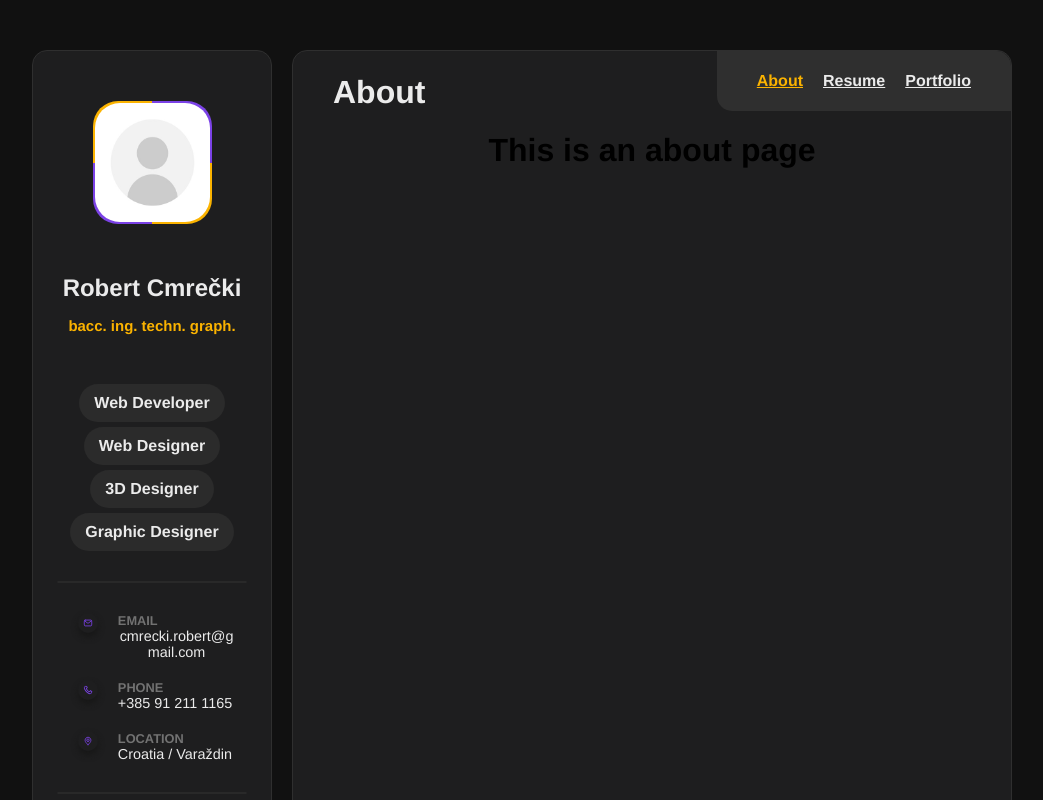
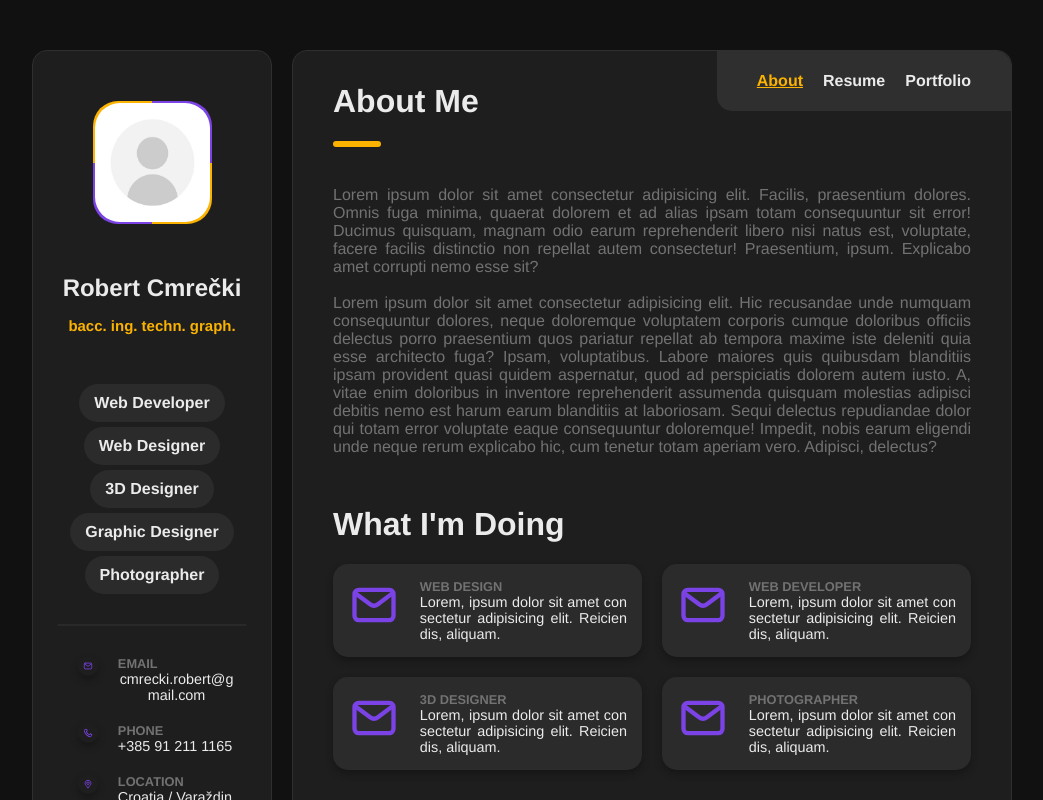
Before and after one commit to Bicarobi/vue-portfolio-old, a Vue app: page / in a window 1280 px wide. Shown: the top 800 px of the page, without its empty margins (118-1161 px from the left). Built offline with nearby package versions, Linux system fonts and the light colour scheme.

Commit message:
Added cards to About me

```diff
--- a/src/App.vue
+++ b/src/App.vue
@@ -13,6 +13,9 @@
 						<router-link to="/">About</router-link>
 						<router-link :to="{ name: 'resume' }">Resume</router-link>
 						<router-link :to="{ name: 'portfolio' }">Portfolio</router-link>
+					</div>
+					<div class="nav-grid-bottom-side">
+						<hr class="nav-line" />
 					</div>
 				</div>
 			</nav>
@@ -76,11 +79,19 @@ export default {
 	background-color: #2f2f2f;
 }
 
+#app nav .nav-grid-bottom-side {
+	grid-area: bottom-side;
+	width: 100%;
+	padding-left: 40px;
+}
+
 #app nav .nav-grid-container {
 	display: grid;
 	grid-template-columns: 50% 50%;
-	grid-template-rows: auto;
-	grid-template-areas: "left-side right-side";
+	grid-template-rows: auto 75px;
+	grid-template-areas:
+		"left-side right-side"
+		"bottom-side bottom-side";
 	justify-items: end;
 }
 
@@ -89,15 +100,25 @@ export default {
 	color: #ebebeb;
 	text-transform: capitalize;
 	font-weight: bold;
+	line-height: 0.6em;
 }
 
 #app nav a {
 	font-weight: bold;
 	color: #ebebeb;
+	text-decoration: none;
 }
 
 #app nav a.router-link-exact-active {
 	color: #fbb300;
+	text-decoration: underline;
+}
+
+#app .nav-line {
+	width: 3em;
+	border-radius: 15px;
+	border: solid 3px #fbb300;
+	margin: 30px 0px 50px 0px;
 }
 
 #app .grid-left-side {
--- /dev/null
+++ b/src/components/AboutCard.vue
@@ -0,0 +1,68 @@
+<template>
+	<div class="about-card-grid-container">
+		<div class="about-card-grid-left-side">
+			<img class="about-card-image" :src="require('../assets/' + image)" />
+		</div>
+		<div class="about-card-grid-right-side">
+			<div class="about-card-type">{{ type }}</div>
+			<div class="about-card-description">{{ description }}</div>
+		</div>
+	</div>
+</template>
+
+<script>
+export default {
+	props: ["image", "type", "description"],
+};
+</script>
+
+<style>
+.about-card-grid-left-side {
+	grid-area: left-side;
+	width: 100%;
+}
+
+.about-card-grid-right-side {
+	grid-area: right-side;
+	width: 100%;
+
+	display: flex;
+	justify-content: flex-start;
+	align-items: flex-start;
+	flex-direction: column;
+}
+
+.about-card-grid-container {
+	display: grid;
+	grid-template-columns: 1fr 4fr;
+	grid-template-rows: auto;
+	grid-template-areas: "left-side right-side";
+	gap: 20px;
+	max-width: calc(50% - 10px);
+
+	box-shadow: #171717 0px 4px 6px 0px;
+	border-radius: 15px;
+	background-color: #2b2b2b;
+	padding: 15px;
+}
+
+.about-card-image {
+	width: 100%;
+	height: auto;
+	border-radius: 10px;
+	color: #581fc6;
+}
+
+.about-card-type {
+	text-transform: uppercase;
+	font-weight: bold;
+	color: #727272;
+	font-size: 0.8em;
+}
+
+.about-card-description {
+	color: #ebebeb;
+	font-size: 0.9em;
+	word-break: break-all;
+}
+</style>
--- a/src/components/Profile.vue
+++ b/src/components/Profile.vue
@@ -7,6 +7,7 @@
 		<h4 class="profile-tag">Web Designer</h4>
 		<h4 class="profile-tag">3D Designer</h4>
 		<h4 class="profile-tag">Graphic Designer</h4>
+		<h4 class="profile-tag">Photographer</h4>
 	</div>
 
 	<hr class="profile-line" />
--- a/src/router/index.js
+++ b/src/router/index.js
@@ -6,7 +6,7 @@ import PortfolioView from "../views/PortfolioView.vue";
 const routes = [
 	{
 		path: "/",
-		name: "about",
+		name: "about me",
 		component: AboutView,
 	},
 	{
--- a/src/styles/style.css
+++ b/src/styles/style.css
@@ -1,6 +1,6 @@
 body {
 	background-color: #111;
-	margin: 50px 150px 0 150px;
+	margin: 50px 150px 50px 150px;
 }
 
 html,
--- a/src/views/AboutView.vue
+++ b/src/views/AboutView.vue
@@ -1,5 +1,60 @@
 <template>
-  <div class="about">
-    <h1>This is an about page</h1>
-  </div>
+	<div class="about-text-container">
+		<div>
+			Lorem ipsum dolor sit amet consectetur adipisicing elit. Facilis, praesentium dolores. Omnis fuga minima, quaerat dolorem et ad alias ipsam totam consequuntur sit error! Ducimus quisquam,
+			magnam odio earum reprehenderit libero nisi natus est, voluptate, facere facilis distinctio non repellat autem consectetur! Praesentium, ipsum. Explicabo amet corrupti nemo esse sit?
+		</div>
+		<br />
+		<div>
+			Lorem ipsum dolor sit amet consectetur adipisicing elit. Hic recusandae unde numquam consequuntur dolores, neque doloremque voluptatem corporis cumque doloribus officiis delectus porro
+			praesentium quos pariatur repellat ab tempora maxime iste deleniti quia esse architecto fuga? Ipsam, voluptatibus. Labore maiores quis quibusdam blanditiis ipsam provident quasi quidem
+			aspernatur, quod ad perspiciatis dolorem autem iusto. A, vitae enim doloribus in inventore reprehenderit assumenda quisquam molestias adipisci debitis nemo est harum earum blanditiis at
+			laboriosam. Sequi delectus repudiandae dolor qui totam error voluptate eaque consequuntur doloremque! Impedit, nobis earum eligendi unde neque rerum explicabo hic, cum tenetur totam
+			aperiam vero. Adipisci, delectus?
+		</div>
+	</div>
+	<div class="about-doing-container">
+		<h1>What I'm Doing</h1>
+		<div class="about-card-container">
+			<AboutCard image="email-icon.svg" type="web design" description="Lorem, ipsum dolor sit amet consectetur adipisicing elit. Reiciendis, aliquam." />
+			<AboutCard image="email-icon.svg" type="web developer" description="Lorem, ipsum dolor sit amet consectetur adipisicing elit. Reiciendis, aliquam." />
+			<AboutCard image="email-icon.svg" type="3D designer" description="Lorem, ipsum dolor sit amet consectetur adipisicing elit. Reiciendis, aliquam." />
+			<AboutCard image="email-icon.svg" type="photographer" description="Lorem, ipsum dolor sit amet consectetur adipisicing elit. Reiciendis, aliquam." />
+		</div>
+	</div>
 </template>
+
+<script>
+import AboutCard from "../components/AboutCard.vue";
+
+export default {
+	name: "About",
+	components: { AboutCard },
+};
+</script>
+
+<style>
+.about-text-container {
+	padding: 0px 40px 0px 40px;
+	margin: 0px 0px 50px 0px;
+
+	text-align: justify;
+	color: #727272;
+}
+
+.about-doing-container {
+	padding: 0px 40px 0px 40px;
+
+	text-align: justify;
+	color: #ebebeb;
+}
+
+.about-card-container {
+	display: flex;
+	justify-content: center;
+	align-items: center;
+	flex-direction: row;
+	flex-wrap: wrap;
+	gap: 20px;
+}
+</style>
```
Also changed, not shown: 1 other file (tests, documents, lock files or other folders).
